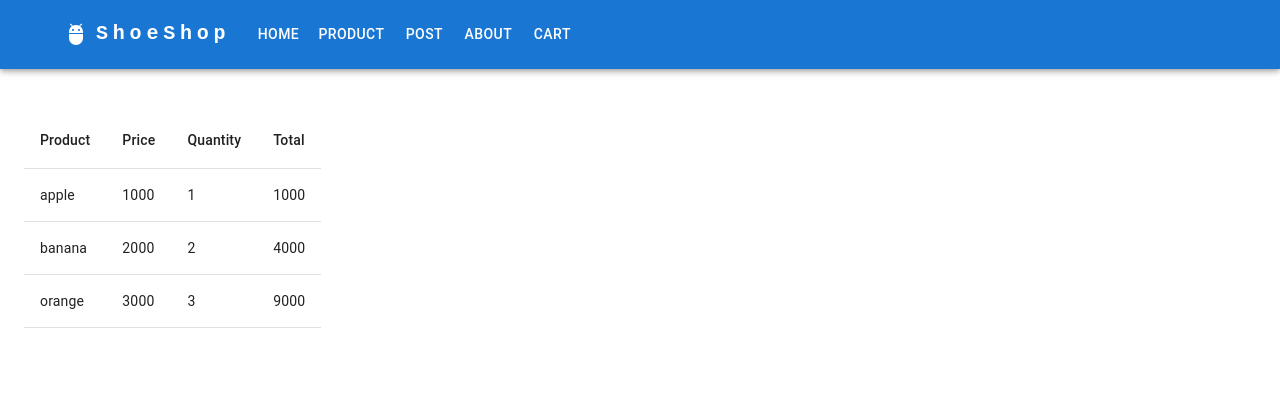
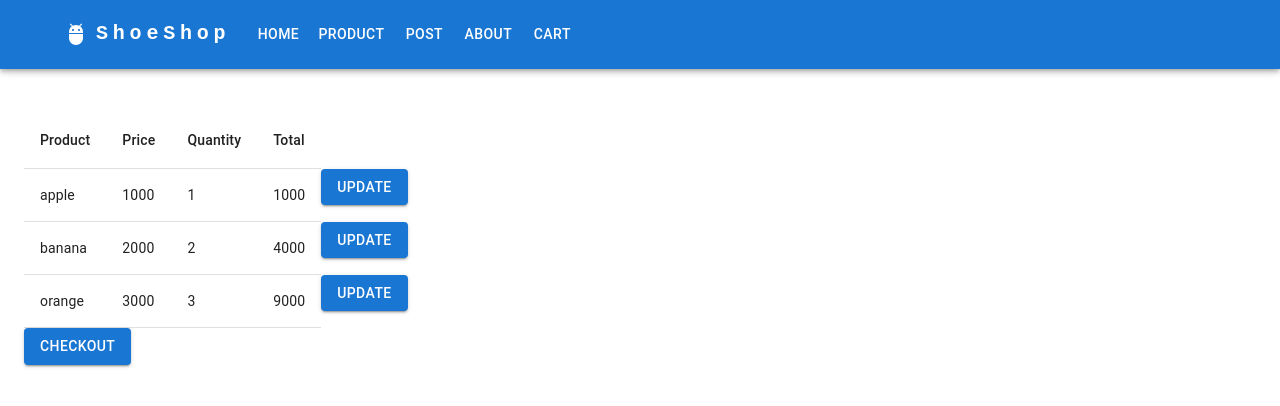
Before and after one commit to joo-chang/react-practice, a React (Vite) app in the folder shop/: page /cart in a window 1280 px wide. Shown: the top 406 px of the page. Built offline with nearby package versions, Linux system fonts and the light colour scheme.

Commit message:
redux state action

```diff
--- a/shop/src/pages/Cart.tsx
+++ b/shop/src/pages/Cart.tsx
@@ -5,12 +5,15 @@ import {
   TableCell,
   TableHead,
   TableRow,
+  Button,
 } from '@mui/material';
-import { useSelector } from 'react-redux';
+import { useDispatch, useSelector } from 'react-redux';
+import { addItem, updateItem } from '../store';
 
 export default function Cart() {
   const user = useSelector((state: any) => state.user);
   const cart = useSelector((state: any) => state.cart);
+  const dispatch = useDispatch();
   return (
     <div>
       <Table>
@@ -29,10 +32,35 @@ export default function Cart() {
               <TableCell>{item.price}</TableCell>
               <TableCell>{item.quantity}</TableCell>
               <TableCell>{item.price * item.quantity}</TableCell>
+              <Button
+                variant="contained"
+                color="primary"
+                onClick={() => {
+                  dispatch(updateItem({ id: item.id }));
+                }}
+              >
+                Update
+              </Button>
             </TableRow>
           ))}
         </TableBody>
       </Table>
+      <Button
+        variant="contained"
+        color="primary"
+        onClick={() => {
+          dispatch(
+            addItem({
+              id: cart.length + 1,
+              name: 'apple',
+              price: 1000,
+              quantity: 1 + cart.length,
+            }),
+          );
+        }}
+      >
+        Checkout
+      </Button>
     </div>
   );
 }
--- a/shop/src/store.js
+++ b/shop/src/store.js
@@ -12,7 +12,19 @@ const cart = createSlice({
     { id: 2, name: 'banana', price: 2000, quantity: 2 },
     { id: 3, name: 'orange', price: 3000, quantity: 3 },
   ],
+  reducers: {
+    addItem: (state, action) => {
+      state.push(action.payload);
+    },
+    updateItem: (state, action) => {
+      const { id } = action.payload;
+      const item = state.find((item) => item.id === id);
+      item.quantity = item.quantity + 1;
+    },
+  },
 });
+
+export const { addItem, updateItem } = cart.actions;
 
 export default configureStore({
   reducer: {
```
